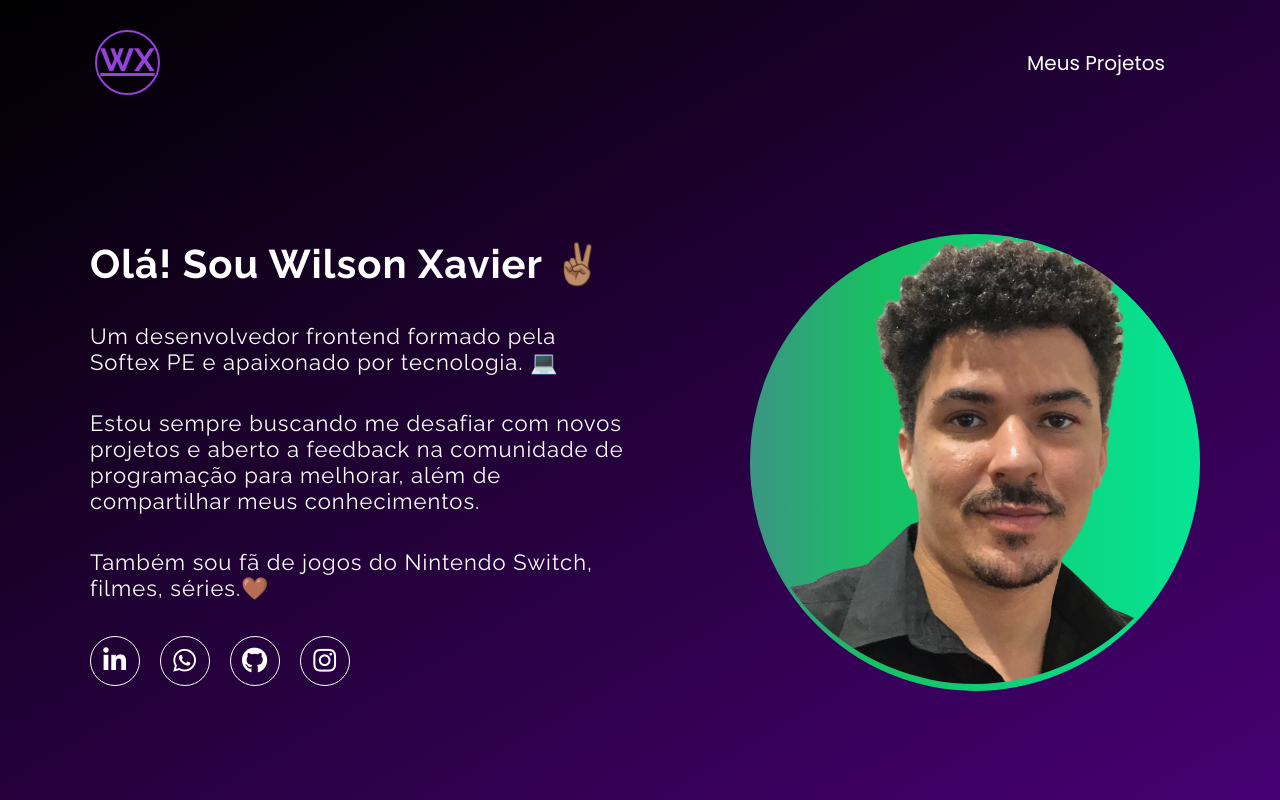
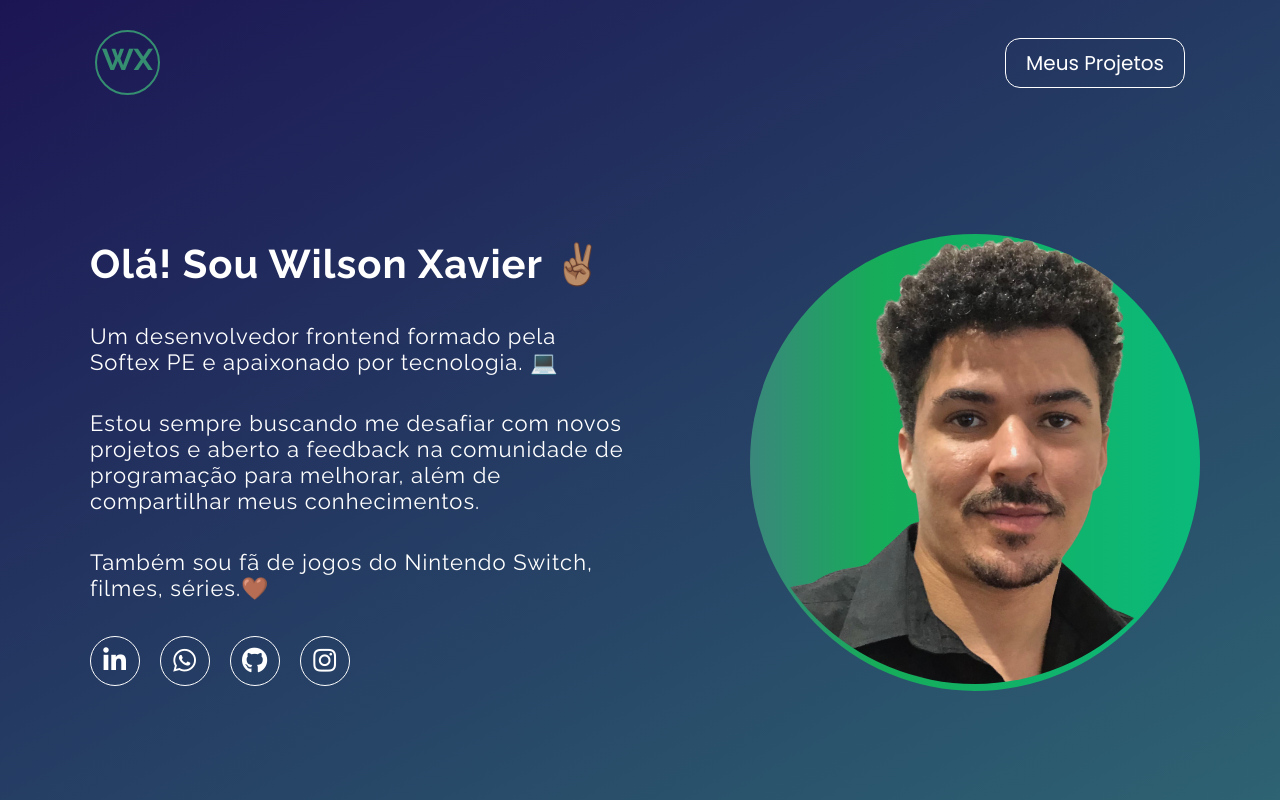
Before and after one commit to wilsonxavier93/Portfolio-Wilson-Xavier, a plain HTML site: page index.html in a window 1280 px wide. In both pictures the pointer is over the element "WX". Shown: the top 800 px of the page. Drawn offline with nearby package versions, Linux system fonts and the light colour scheme.

Commit message:
update css

```diff
--- a/src/css/style.css
+++ b/src/css/style.css
@@ -7,7 +7,7 @@
 	font-family: "Poppins", sans-serif;
 	margin: 0 auto;
 	max-width: 1120px;
-	background: linear-gradient(150deg, #000000, #9e00ff);
+	background: linear-gradient(150deg, #1C1554, #43C197);
 	background-size: 120% 120%;
 }
 
@@ -23,16 +23,16 @@
 	height: 65px;
 	border-radius: 50%;
 	border: 2px solid #fff;
-	text-decoration: underline;
 	text-align: center;
 	line-height: 55px;
 	font-family: "Raleway", sans-serif;
+    font-size: 30px;
 	transition: 0.2s;
 }
 
 .cabecalho a:hover .logo {
-	color: #9443d8;
-	border: 2px solid #9443d8;
+	color: #358E70;
+	border: 2px solid #358E70;
 }
 
 .cabecalho .menu li a {
@@ -40,10 +40,13 @@
 	text-transform: capitalize;
 	padding: 10px 20px;
 	transition: 0.2s;
+    background: none;
+	border: 1px solid #fff;
+	border-radius: 15px;
 }
 
 .cabecalho .menu li a:hover {
-	background-color: #9443d8;
+	background-color: #358E70;
 	color: #fff;
 	border-radius: 50px;
 }
@@ -94,8 +97,8 @@
 }
 
 .home .redes-sociais a i:hover {
-	color: #9443d8;
-	border: 1px solid #9443d8;
+	color: #358E70;
+	border: 1px solid #358E70;
 	transform: scale(1.1);
 }
 
@@ -110,7 +113,7 @@
 }
 
 .home .foto.sombra-interna {
-	background: linear-gradient(to right, #8a35c8, #18c063, #00eea2);
+	background: linear-gradient(to right, #8a35c8, #16ac59, #08bd83);
 	background-size: 180% 180%;
 	animation: gradient-animation 5s ease infinite;
 }
@@ -194,7 +197,7 @@
 }
 
 .projetos .btn-mostrar-projetos:hover {
-	background-color: #9443d8;
+	background-color: #358E70;
 	transition: 0.3s;
 }
 
```
